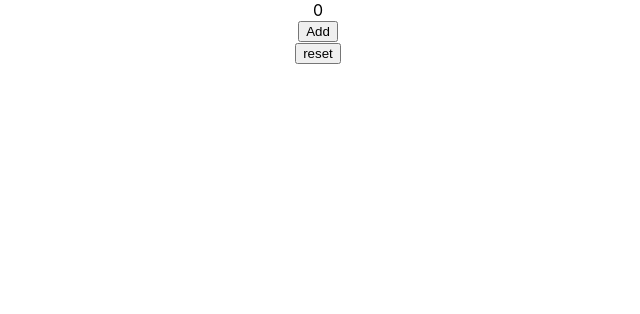
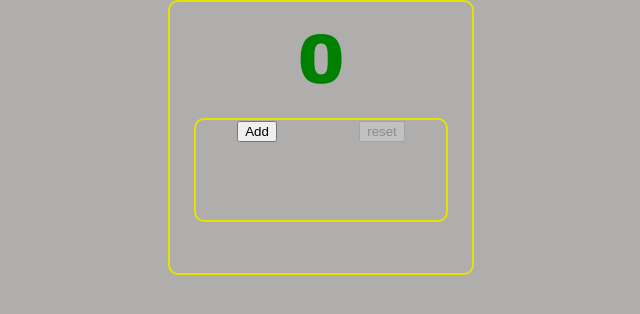
Before and after one commit to IlyaGoncharovY/my-appProject, a React (Create React App) app: page / in a window 1280 px wide. Shown: the top 314 px of the page, without its empty margins (322-962 px from the left). Built offline with nearby package versions, Linux system fonts and the light colour scheme.

Commit message:
add css, callback button reset

```diff
--- a/src/App.css
+++ /dev/null
@@ -1,7 +0,0 @@
-.App {
-  text-align: center;
-}
-
-.Button {
-
-}
--- /dev/null
+++ b/src/App.module.css
@@ -0,0 +1,69 @@
+body {
+  background: #b0adad;
+}
+
+.App {
+  width: 300px;
+  margin: auto;
+}
+
+.headerBody {
+  border: 2px solid #e5e100;
+  border-radius: 10px;
+  width: 300px;
+  height: 250px;
+  text-align: center;
+  padding: 20px 1px 1px 1px;
+}
+
+.counterNumber {
+  background: #e5e100;
+  width: 250px;
+  height: 100px;
+  margin: 1px auto 1px auto;
+  border-radius: 10px;
+}
+
+.button {
+  font-size: 70px;
+  font-family: "Arial Black", arial-black;
+  color: green;
+}
+
+.counterFunction {
+  display: flex;
+  justify-content: space-around;
+  border: 2px solid #e5e100;
+  border-radius: 10px;
+  width: 250px;
+  height: 100px;
+  margin: 20px auto;
+}
+
+.inc {
+  width: 80px;
+  height: 40px;
+  background: #e5e100;
+  margin-top: 25px;
+  align-content: center;
+  font-size: 20px;
+  font-weight: bold;
+  border-radius: 10px;
+}
+
+.reset {
+  width: 80px;
+  height: 40px;
+  background: #e5e100;
+  margin-top: 25px;
+  align-content: center;
+  font-size: 20px;
+  font-weight: bold;
+  border-radius: 10px;
+}
+
+.buttonError {
+  color: red;
+  font-size: 70px;
+  font-family: "Arial Black", arial-black;
+}
--- a/src/App.tsx
+++ b/src/App.tsx
@@ -1,5 +1,5 @@
 import React, {useState} from 'react';
-import './App.css';
+import s from "./App.module.css";
 import {Header} from "./Components/Header";
 import {AddNumber} from "./Components/AddNumber";
 import {Reset} from "./Components/Reset";
@@ -13,21 +13,27 @@ function App() {
     let [num, setNum] = useState<number>(startValue)
 
     const addClickHandler = () => {
-        if(num < maxValue) {
-            setNum(num+1)
+        if (num < maxValue) {
+            setNum(num + 1)
         }
     }
 
     const resetClickHandler = () => {
-      setNum(startValue)
+        setNum(startValue)
     }
 
+    return (
 
-    return (
-        <div className="App">
-            <Header num={num}/>
-            <AddNumber name={"Add"} callBack={addClickHandler}/>
-            <Reset name={"reset"} callBack={resetClickHandler}/>
+        <div className={s.App}>
+            <div className={s.headerBody}>
+                <div className={num == 5 ? s.buttonError : s.button}>
+                    <Header num={num}/>
+                </div>
+                <div className={s.counterFunction}>
+                    <AddNumber name={"Add"} callBack={addClickHandler}/>
+                    <Reset name={"reset"} callBack={resetClickHandler} callBackDisable={num == 5 ? false : true}/>
+                </div>
+            </div>
         </div>
     );
 }
--- a/src/Components/Reset.tsx
+++ b/src/Components/Reset.tsx
@@ -3,6 +3,7 @@ import React from 'react';
 type ResetPropsType = {
     name: string
     callBack: () => void
+    callBackDisable:boolean
 }
 
 export const Reset = (props: ResetPropsType) => {
@@ -13,7 +14,7 @@ export const Reset = (props: ResetPropsType) => {
 
     return (
         <div>
-            <button onClick={resetClickHandler}>{props.name}</button>
+            <button onClick={resetClickHandler} disabled={props.callBackDisable}>{props.name}</button>
         </div>
     );
 };
```
